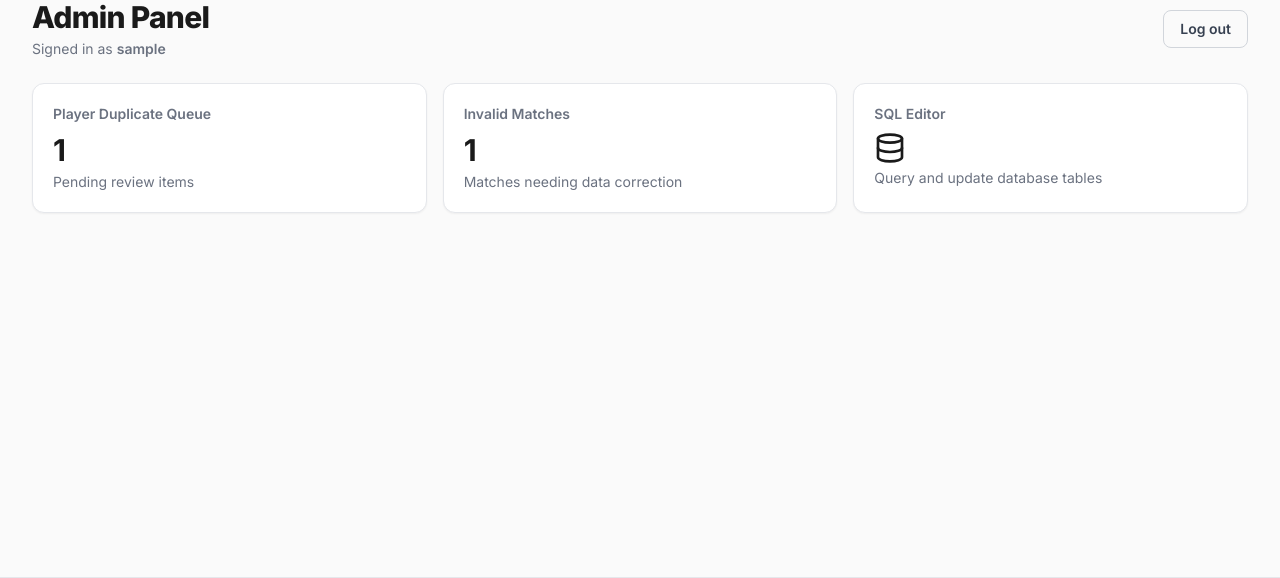
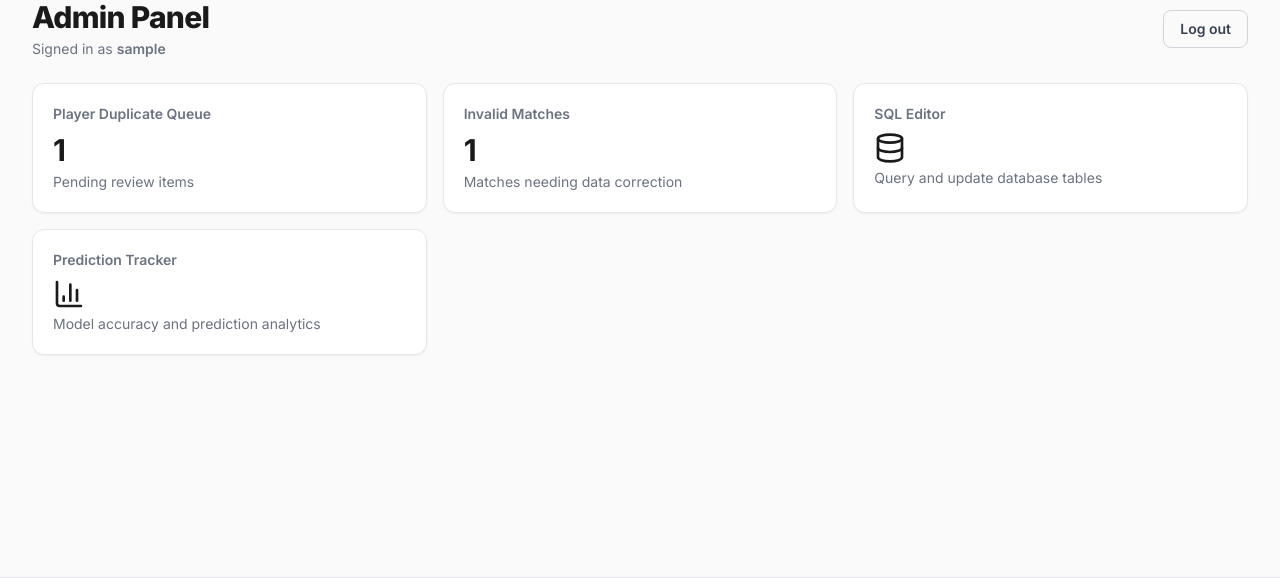
Before and after one commit to CammyWammyBeck/Teelov4.0, a FastAPI app: template src/teelo/web/templates/admin_home.html in a window 1280 px wide. Shown: the part 114-692 px from the top of the page. Run offline with FastAPI, Linux system fonts and the light colour scheme; the template is opened without the code that fills it: most values are stand-ins (such as "Sample title", 1, 10 or a date in 2020); parts of the project's set-up code (start-up, migrations or seed data) failed here and were passed over; some libraries are stand-ins or nearby versions.

Commit message:
feat: add prediction tracker card to admin home
Co-Authored-By: Claude Opus 4.6 <noreply@anthropic.com>

```diff
--- a/src/teelo/web/templates/admin_home.html
+++ b/src/teelo/web/templates/admin_home.html
@@ -40,6 +40,15 @@
             </div>
             <div class="text-sm text-gray-500 mt-1">Query and update database tables</div>
         </a>
+
+        <a href="/admin/predictions"
+           class="block bg-white border border-gray-200 rounded-xl p-5 shadow-sm hover:shadow transition">
+            <div class="text-sm font-semibold text-gray-500">Prediction Tracker</div>
+            <div class="mt-2 text-3xl font-bold text-teelo-dark">
+                <i data-lucide="bar-chart-3" class="w-8 h-8"></i>
+            </div>
+            <div class="text-sm text-gray-500 mt-1">Model accuracy and prediction analytics</div>
+        </a>
     </div>
 </section>
 {% endblock %}
```
